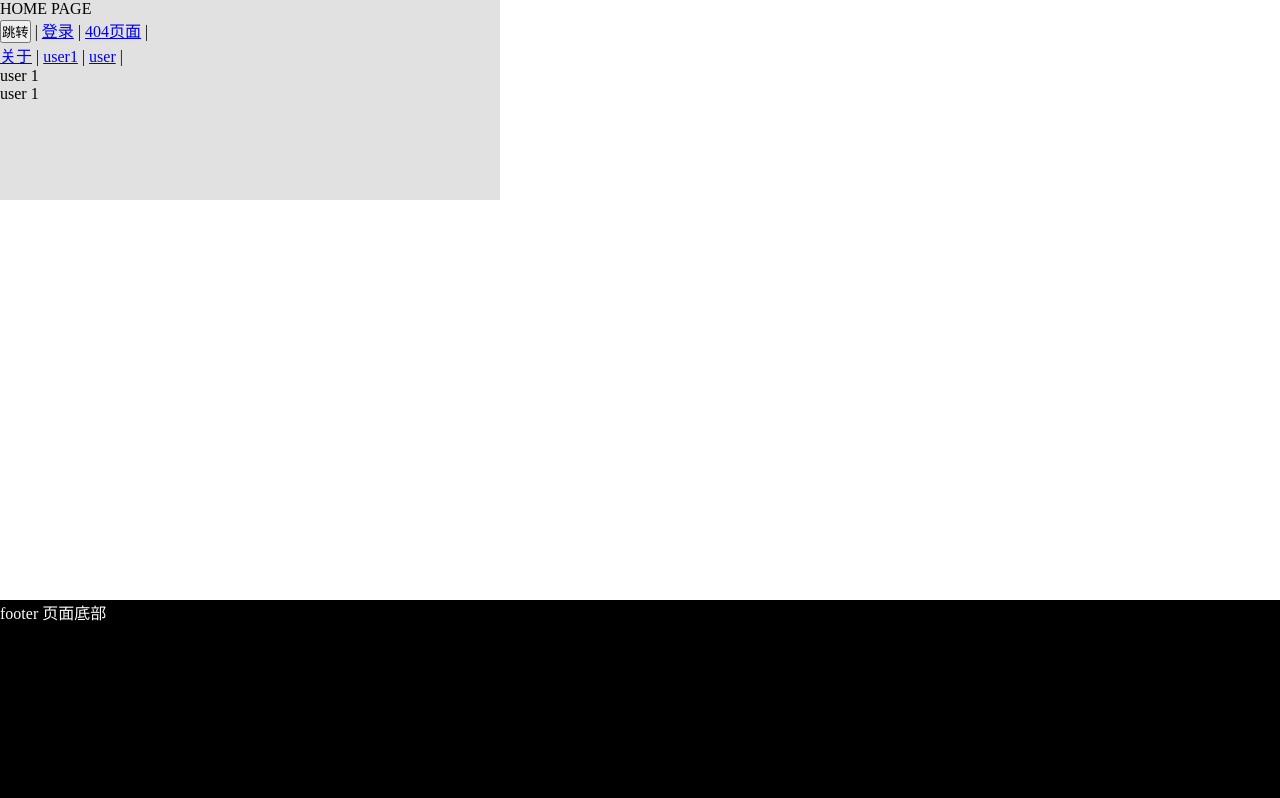
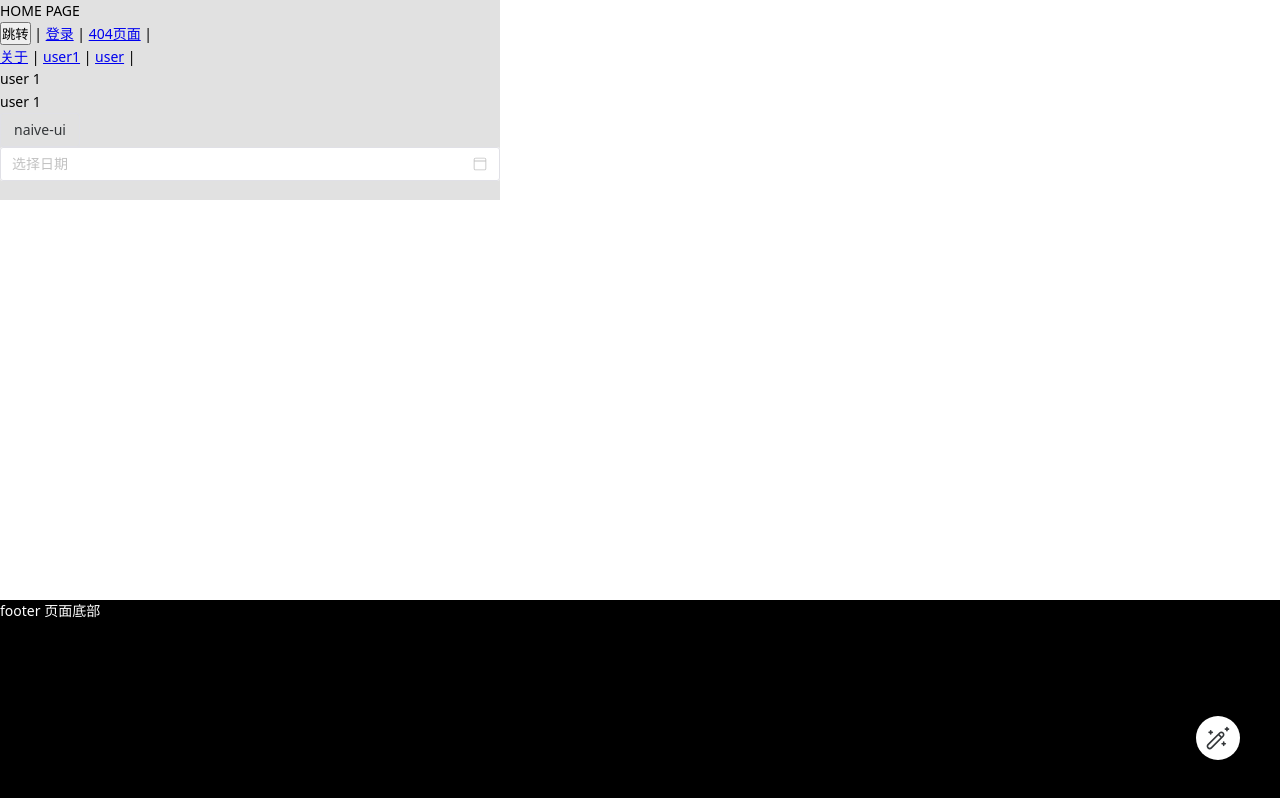
Before and after one commit to glkabc/vue3-vite2-text, a Vue app: page /home/one in a window 1280 px wide. Built offline with nearby package versions, Linux system fonts and the light colour scheme.

Commit message:
引入naiveUI 作为组件库使用,以及完成相应的大多数组件配置

```diff
--- a/package.json
+++ b/package.json
@@ -8,14 +8,15 @@
   },
   "dependencies": {
     "axios": "^0.24.0",
+    "naive-ui": "^2.23.1",
     "vue": "^3.2.25",
     "vue-router": "4",
     "vuex": "^4.0.2"
   },
   "devDependencies": {
-    "sass": "^1.45.0",
     "@types/node": "^17.0.0",
     "@vitejs/plugin-vue": "^2.0.0",
+    "sass": "^1.45.0",
     "typescript": "^4.4.4",
     "vite": "^2.7.1",
     "vue-tsc": "^0.29.8"
--- a/src/App.vue
+++ b/src/App.vue
@@ -1,7 +1,64 @@
 
 <template>
-  <router-view></router-view>
+  <n-config-provider
+    :locale="zhCN"
+    :date-locale="dateZhCN"
+    :theme="isDarkTheme ? darkTheme : null"
+    :theme-overrides="themeOverrides"
+  >
+  <n-message-provider>
+    <n-dialog-provider>
+      <n-loading-bar-provider>
+        <n-theme-editor>
+          <router-view></router-view>
+        </n-theme-editor>
+      </n-loading-bar-provider>
+    </n-dialog-provider>
+  </n-message-provider>
+  <!-- <n-global-style /> -->
+  </n-config-provider>
 </template>
+
+<script lang="ts">
+import {
+  defineComponent,
+  computed,
+  ComputedRef
+} from 'vue'
+import {
+  NConfigProvider,
+  NLoadingBarProvider,
+  NDialogProvider,
+  NMessageProvider,
+  NThemeEditor,
+  zhCN,
+  dateZhCN,
+  darkTheme,
+  useOsTheme,
+} from 'naive-ui'
+import { themeOverrides } from '@/config/naiveUI'
+export default defineComponent({
+  components: {
+    NConfigProvider,
+    NLoadingBarProvider,
+    NDialogProvider,
+    NMessageProvider,
+    NThemeEditor,
+  },
+  setup() {
+    const osThemeRef = useOsTheme()
+    const isDarkTheme: ComputedRef<boolean> = computed(() => (osThemeRef.value === 'dark' ? true : false))
+    return {
+      NConfigProvider,
+      zhCN,
+      dateZhCN,
+      darkTheme,
+      isDarkTheme,
+      themeOverrides,
+    }
+  }
+})
+</script>
 
 <style lang="scss">
   * {
--- /dev/null
+++ b/src/config/naiveUI.ts
@@ -0,0 +1,156 @@
+import {
+  create,
+  GlobalThemeOverrides,
+  NButton,
+  NDatePicker,
+  NButtonGroup,
+  NAvatar,
+  NCard,
+  NCarousel,
+  NDivider,
+  NEllipsis,
+  NIcon,
+  NPageHeader,
+  NTab,
+  NAutoComplete,
+  NCascader,
+  NColorPicker,
+  NCheckbox,
+  NDynamicInput,
+  NDynamicTags,
+  NForm,
+  NInput,
+  NInputNumber,
+  NInputGroup,
+  NRadio,
+  NRate,
+  NSelect,
+  NSlider,
+  NSwitch,
+  NTimePicker,
+  NUpload,
+  NCalendar,
+  NDataTable,
+  NEmpty,
+  NImage,
+  NImageGroup,
+  NTable,
+  NTime,
+  NTimeline,
+  NTree,
+  NAffix,
+  NAnchor,
+  NBackTop,
+  NBreadcrumb,
+  NBreadcrumbItem,
+  NMenu,
+  NPagination,
+  NStep,
+  NSteps,
+  NTabs,
+  NTabPane,
+  NAlert,
+  NBadge,
+  NDialog,
+  NDrawer,
+  NDrawerContent,
+  NModal,
+  NPopconfirm,
+  NProgress,
+  NResult,
+  NSkeleton,
+  NSpin,
+  NTooltip,
+  NLayout,
+  NLayoutContent,
+  NLayoutFooter,
+  NLayoutHeader,
+  NLayoutSider,
+  NGrid,
+  NGridItem,
+  NSpace,
+  NScrollbar,
+} from 'naive-ui'
+
+const naive = create({
+  components: [
+    NButton,
+    NDatePicker,
+    NButtonGroup,
+    NAvatar,
+    NCard,
+    NCarousel,
+    NDivider,
+    NEllipsis,
+    NIcon,
+    NPageHeader,
+    NTab,
+    NAutoComplete,
+    NCascader,
+    NColorPicker,
+    NCheckbox,
+    NDynamicInput,
+    NDynamicTags,
+    NForm,
+    NInput,
+    NInputNumber,
+    NInputGroup,
+    NRadio,
+    NRate,
+    NSelect,
+    NSlider,
+    NSwitch,
+    NTimePicker,
+    NUpload,
+    NCalendar,
+    NDataTable,
+    NEmpty,
+    NImage,
+    NImageGroup,
+    NTable,
+    NTime,
+    NTimeline,
+    NTree,
+    NAffix,
+    NAnchor,
+    NBackTop,
+    NBreadcrumb,
+    NBreadcrumbItem,
+    NMenu,
+    NPagination,
+    NStep,
+    NSteps,
+    NTabs,
+    NTabPane,
+    NAlert,
+    NBadge,
+    NDialog,
+    NDrawer,
+    NDrawerContent,
+    NModal,
+    NPopconfirm,
+    NProgress,
+    NResult,
+    NSkeleton,
+    NSpin,
+    NTooltip,
+    NLayout,
+    NLayoutContent,
+    NLayoutFooter,
+    NLayoutHeader,
+    NLayoutSider,
+    NGrid,
+    NGridItem,
+    NSpace,
+    NScrollbar,
+  ]
+})
+
+const themeOverrides: GlobalThemeOverrides = {
+
+}
+
+export {
+  themeOverrides,
+}
+export default naive
--- a/src/main.ts
+++ b/src/main.ts
@@ -2,9 +2,11 @@ import { createApp } from 'vue'
 import App from './App.vue'
 import router from './router'
 import store from './store'
+import naive from '@/config/naiveUI'
 
 
 createApp(App)
     .use(router)
     .use(store)
+    .use(naive)
     .mount('#app')
--- a/src/views/test-page/userOne.vue
+++ b/src/views/test-page/userOne.vue
@@ -1,6 +1,8 @@
 <template>
   <div>user 1 </div>
   <p>{{name}}</p>
+  <n-button>naive-ui</n-button>
+  <n-date-picker></n-date-picker>
 </template>
 
 <script lang="ts">
```
Also changed, not shown: 1 other file (tests, documents, lock files or other folders).
